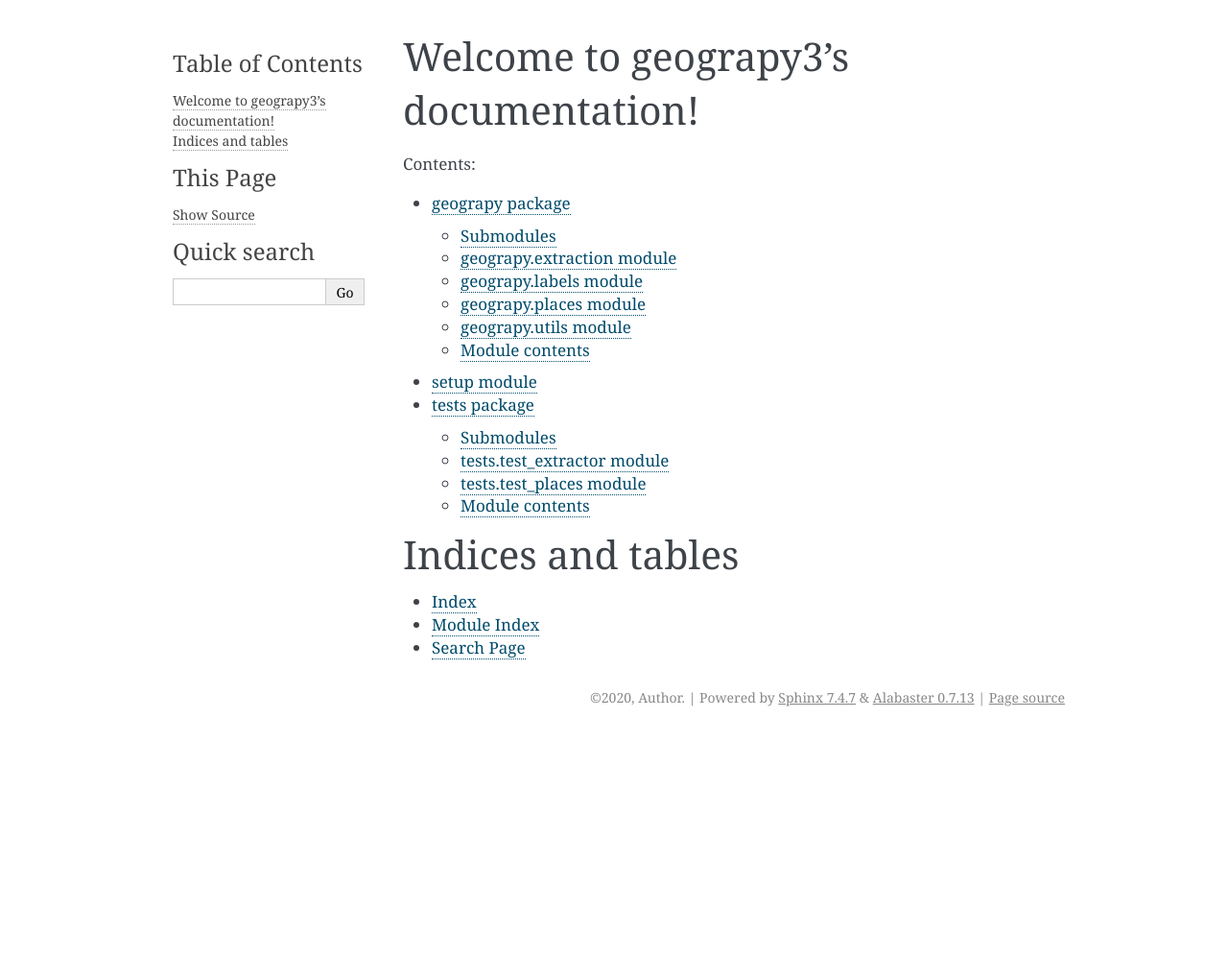
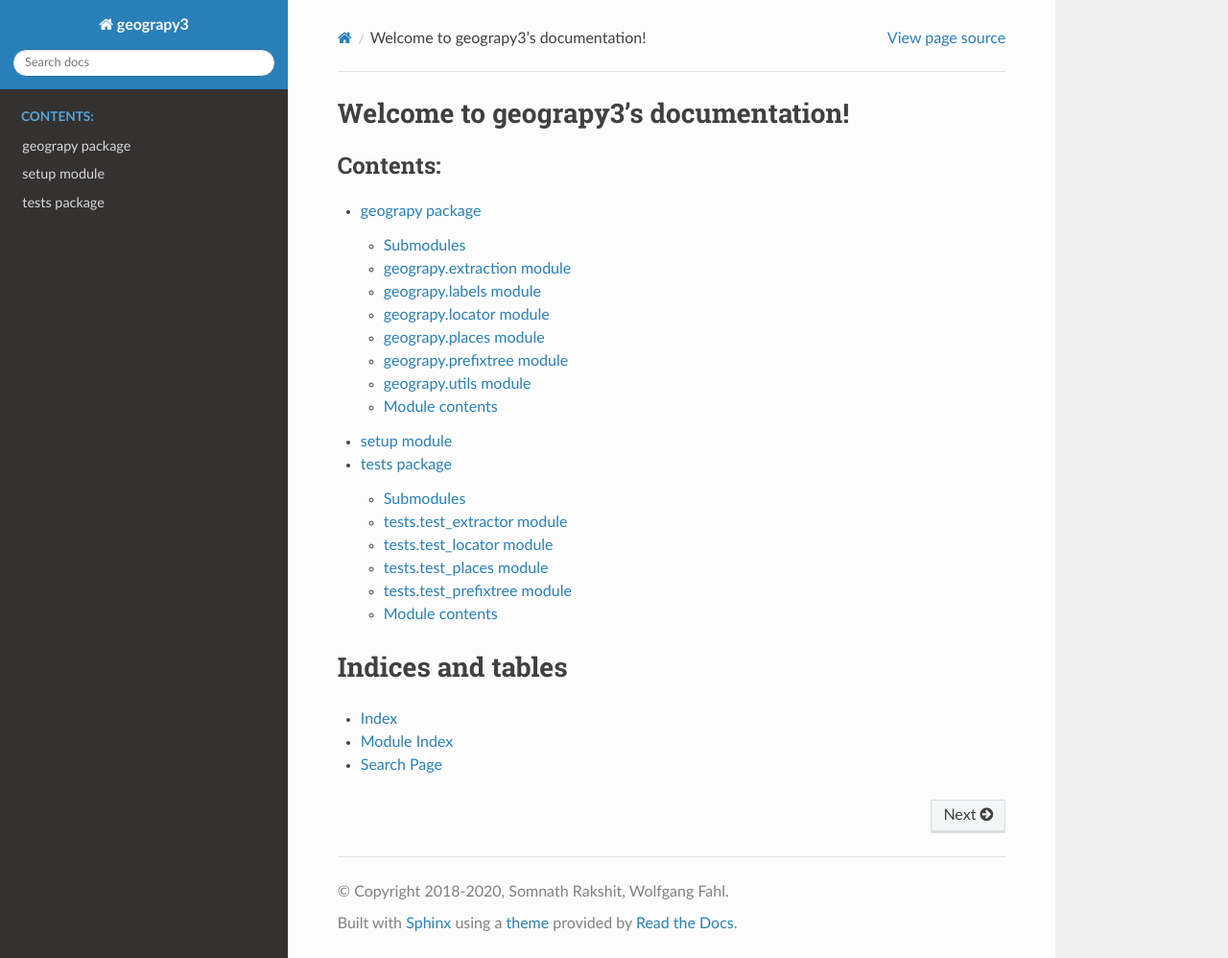
Before and after one commit to somnathrakshit/geograpy3, a Sphinx documentation site: the page built from docs/source/index.rst, in a window 1280 px wide and 998 px high. Shown: the whole window at 96% size. Built offline with Sphinx 7.4.7 and the Read the Docs theme 2.0.0, drawn with Linux system fonts in a browser that asks for light colours.

Commit message:
Try to fix rtd

```diff
--- a/docs/source/conf.py
+++ b/docs/source/conf.py
@@ -10,16 +10,21 @@
 # add these directories to sys.path here. If the directory is relative to the
 # documentation root, use os.path.abspath to make it absolute, like shown here.
 #
-# import os
-# import sys
-# sys.path.insert(0, 'C:\\Code\\geograpy3')
+#https://stackoverflow.com/a/44980548/1497139
+import os
+import sys
+import sphinx_rtd_theme
+basepath=os.path.abspath('../..')
+print('adding basepath %s' % (basepath))
+sys.path.insert(0, basepath)
+print('sys.path is now: %s' % (sys.path))
 
 
 # -- Project information -----------------------------------------------------
 
 project = 'geograpy3'
-copyright = '2020, Author'
-author = 'Author'
+copyright = '2018-2020, Somnath Rakshit, Wolfgang Fahl'
+author = 'Somnath Rakshit, Wolfgang Fahl'
 
 
 # -- General configuration ---------------------------------------------------
@@ -28,6 +33,8 @@ author = 'Author'
 # extensions coming with Sphinx (named 'sphinx.ext.*') or your custom
 # ones.
 extensions = [
+	'sphinx_rtd_theme',
+	'sphinx.ext.napoleon',
     'sphinx.ext.autodoc',
     'sphinx.ext.viewcode',
     'sphinx.ext.todo',
@@ -54,7 +61,8 @@ exclude_patterns = ['_build', 'Thumbs.db', '.DS_Store']
 # The theme to use for HTML and HTML Help pages.  See the documentation for
 # a list of builtin themes.
 #
-html_theme = 'alabaster'
+html_theme = 'sphinx_rtd_theme'
+master_doc = 'index'
 
 # Add any paths that contain custom static files (such as style sheets) here,
 # relative to this directory. They are copied after the builtin static files,
--- a/docs/source/geograpy.rst
+++ b/docs/source/geograpy.rst
@@ -20,10 +20,26 @@ geograpy.labels module
    :undoc-members:
    :show-inheritance:
 
+geograpy.locator module
+-----------------------
+
+.. automodule:: geograpy.locator
+   :members:
+   :undoc-members:
+   :show-inheritance:
+
 geograpy.places module
 ----------------------
 
 .. automodule:: geograpy.places
+   :members:
+   :undoc-members:
+   :show-inheritance:
+
+geograpy.prefixtree module
+--------------------------
+
+.. automodule:: geograpy.prefixtree
    :members:
    :undoc-members:
    :show-inheritance:
--- a/docs/source/index.rst
+++ b/docs/source/index.rst
@@ -1,5 +1,5 @@
 .. geograpy3 documentation master file, created by
-   sphinx-quickstart on Tue Sep 15 06:45:29 2020.
+   sphinx-quickstart on Sun Sep 20 12:30:56 2020.
    You can adapt this file completely to your liking, but it should at least
    contain the root `toctree` directive.
 
--- a/docs/source/tests.rst
+++ b/docs/source/tests.rst
@@ -12,10 +12,26 @@ tests.test\_extractor module
    :undoc-members:
    :show-inheritance:
 
+tests.test\_locator module
+--------------------------
+
+.. automodule:: tests.test_locator
+   :members:
+   :undoc-members:
+   :show-inheritance:
+
 tests.test\_places module
 -------------------------
 
 .. automodule:: tests.test_places
+   :members:
+   :undoc-members:
+   :show-inheritance:
+
+tests.test\_prefixtree module
+-----------------------------
+
+.. automodule:: tests.test_prefixtree
    :members:
    :undoc-members:
    :show-inheritance:
```
Also changed, not shown: 3 other files.
